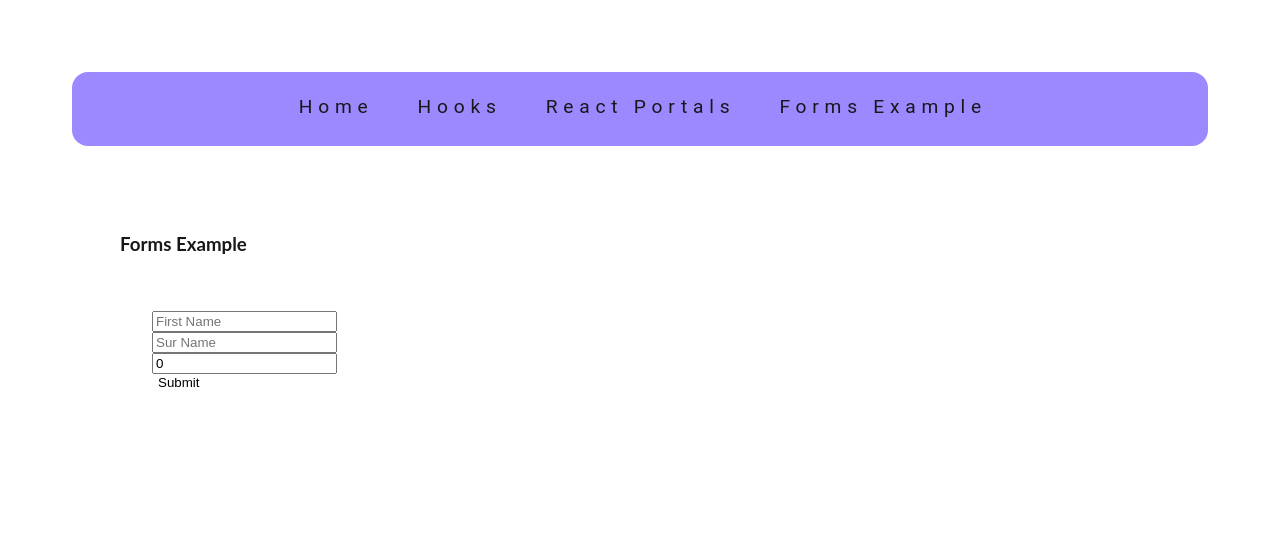
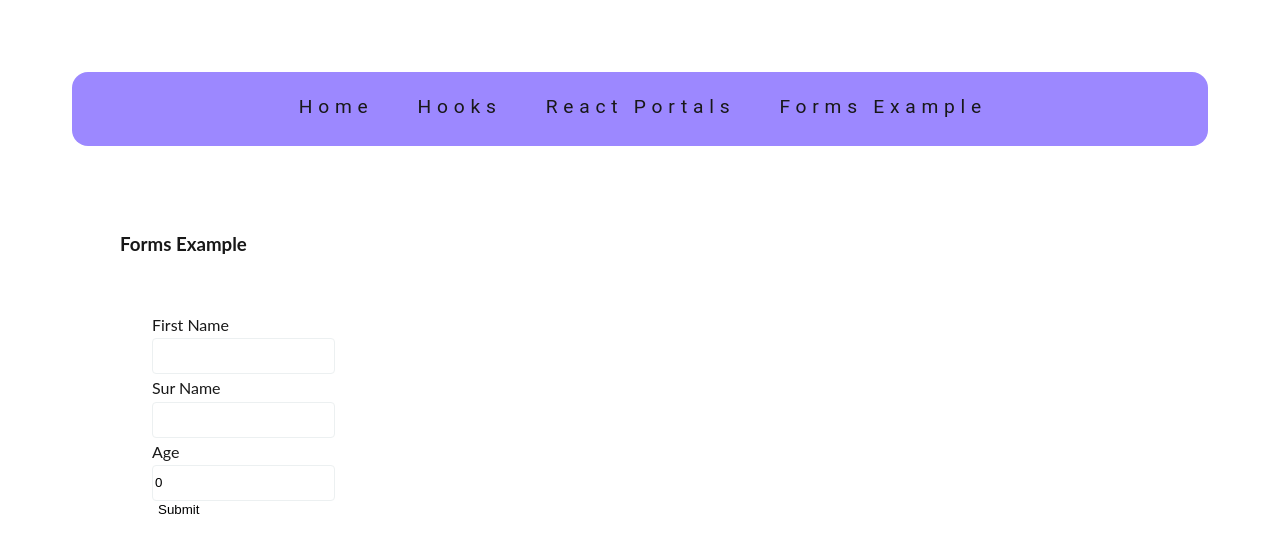
Before and after one commit to ricardoham/myreact-typescript-cookbook, a React (Create React App) app: page /forms in a window 1280 px wide. Shown: the top 552 px of the page. Built offline with nearby package versions, Linux system fonts and the light colour scheme.

Commit message:
dev: form validation schema

```diff
--- a/package.json
+++ b/package.json
@@ -11,6 +11,7 @@
     "@types/react": "^16.9.0",
     "@types/react-dom": "^16.9.0",
     "@types/styled-components": "^5.1.0",
+    "@types/yup": "^0.29.5",
     "formik": "^2.1.5",
     "react": "^16.13.1",
     "react-dom": "^16.13.1",
@@ -18,7 +19,8 @@
     "react-router-dom": "^5.2.0",
     "react-scripts": "3.4.1",
     "styled-components": "^5.1.1",
-    "typescript": "~3.7.2"
+    "typescript": "~3.7.2",
+    "yup": "^0.29.3"
   },
   "scripts": {
     "start": "react-scripts start",
--- a/src/components/TagsGenerator/indext.tsx
+++ b/src/components/TagsGenerator/indext.tsx
@@ -13,14 +13,14 @@ const Tags = ({ tags, onAddTag, onRemoveTag }: Props) => {
 
   const handleAddTag = (event: any) => {
     if (tagText !== '' && event === 'Enter') {
-      onAddTag ? onAddTag([...tags, tagText]) : setTag([...tag, tagText]);
+      onAddTag && tags ? onAddTag([...tags, tagText]) : setTag([...tag, tagText]);
       setTagText('');
       return;
     }
   };
 
   const removeTag = (index: number) => {
-    onRemoveTag
+    onRemoveTag && tags
       ? onRemoveTag(tags.filter((_: any, i: number) => index !== i))
       : setTag(tag.filter((_: any, i: number) => index !== i));
   };
--- a/src/pages/FormsExample/index.tsx
+++ b/src/pages/FormsExample/index.tsx
@@ -1,8 +1,11 @@
 import React from 'react';
-import { Field, Formik, FormikValues } from 'formik';
-import { UserModel } from '../../models/user';
+import { Formik, FormikValues } from 'formik';
+import * as yup from 'yup';
+import { UserModel } from 'models/user';
 import { FormsExampleContent, Form } from './styles';
-import Button from '../../components/Button';
+import Button from 'components/Button';
+import Field from 'components/Field';
+import Input from 'components/Input';
 interface Props {
   users?: UserModel;
 }
@@ -14,6 +17,12 @@ const FormsExample = ({ users }: Props) => {
     age: users?.age || 0,
   };
 
+  const validationSchema = yup.object().shape({
+    name: yup.string().required('Name is required'),
+    surName: yup.string().required('Surname is required'),
+    age: yup.number().required('Age is required'),
+  });
+
   const handleSubmit = () => {
     console.log('Form Submit');
   };
@@ -21,12 +30,23 @@ const FormsExample = ({ users }: Props) => {
   return (
     <FormsExampleContent>
       <h3>Forms Example</h3>
-      <Formik initialValues={initialValues} onSubmit={handleSubmit}>
-        {({ values }: FormikValues) => (
+      <Formik
+        initialValues={initialValues}
+        onSubmit={handleSubmit}
+        validationSchema={validationSchema}
+        isInitialValid={(formik: any) => validationSchema.isValidSync(formik.initialValues)}
+      >
+        {({ values, isValid }: FormikValues) => (
           <Form>
-            <Field name="name" placeholder="First Name" />
-            <Field name="surName" placeholder="Sur Name" />
-            <Field name="age" placeholder="Age" />
+            <Field name="name" label="First Name">
+              <Input />
+            </Field>
+            <Field name="surName" label="Sur Name">
+              <Input />
+            </Field>
+            <Field name="age" label="Age">
+              <Input />
+            </Field>
             <Button color="primary" fill="filled" type="submit" onClick={handleSubmit} text="Submit" />
           </Form>
         )}
--- a/tsconfig.json
+++ b/tsconfig.json
@@ -1,6 +1,7 @@
 {
   "compilerOptions": {
     "target": "es5",
+    "baseUrl": "./src",
     "lib": [
       "dom",
       "dom.iterable",
```
Also changed, not shown: 1 other file (tests, documents, lock files or other folders).
